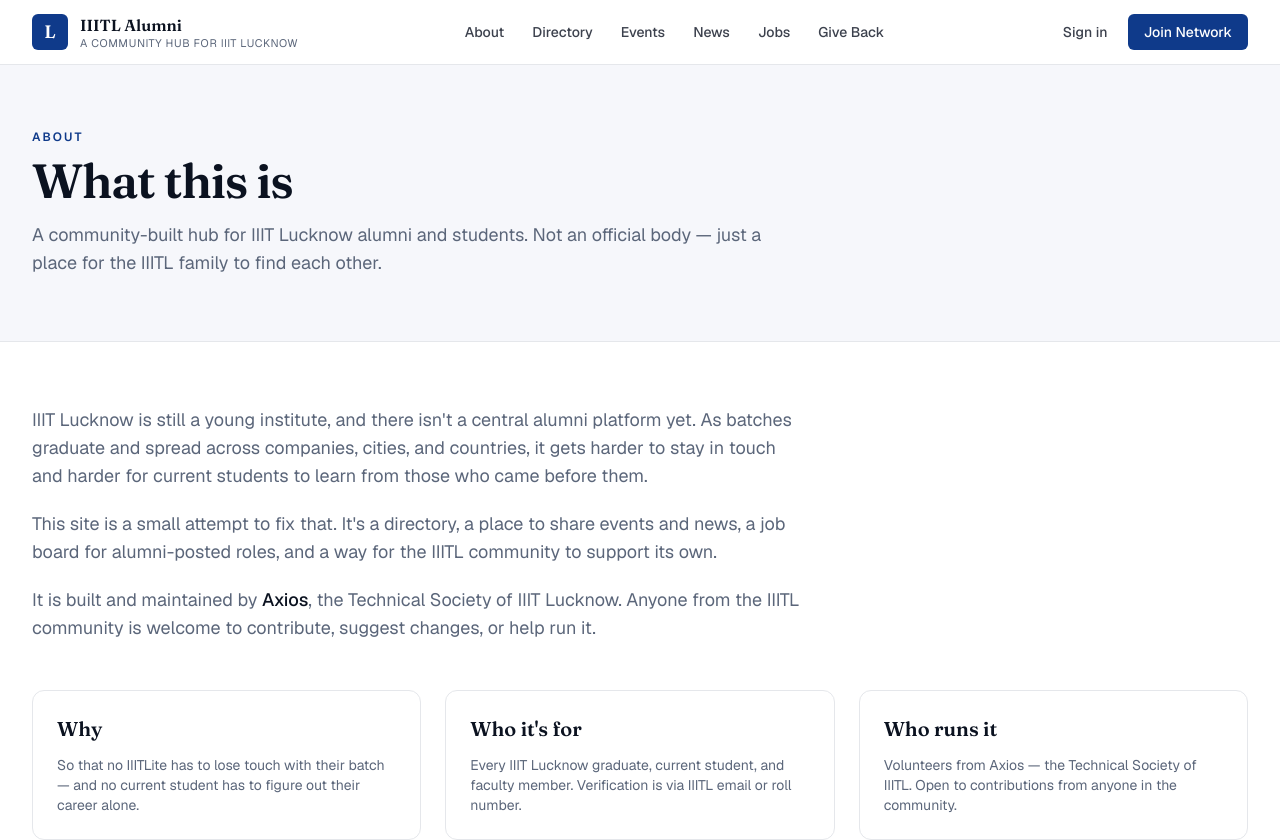
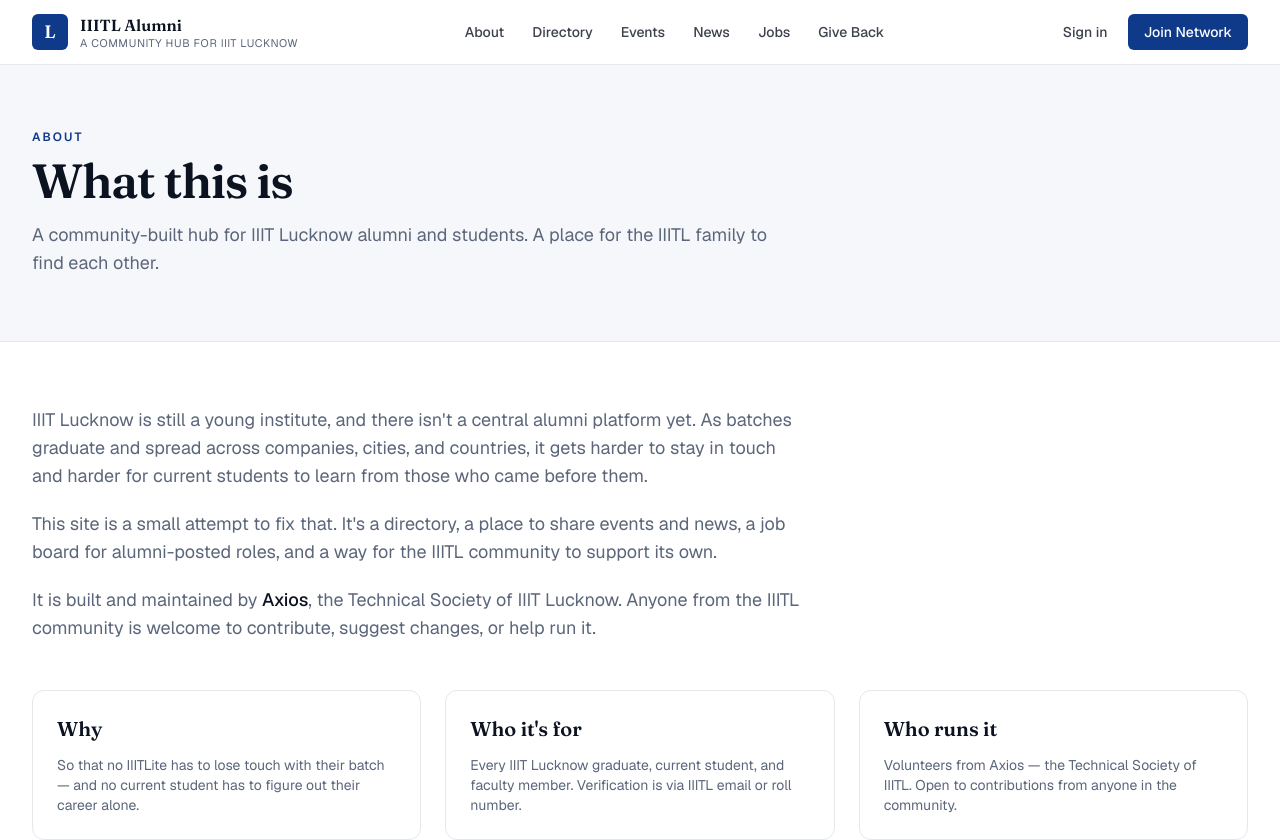
Before and after one commit to iiitl/alumni, a Next.js app: page /about in a window 1280 px wide. Shown: the top 840 px of the page. Built offline with nearby package versions, Linux system fonts and the light colour scheme.

Commit message:
chore: remove not official body

```diff
--- a/app/about/page.tsx
+++ b/app/about/page.tsx
@@ -8,7 +8,7 @@ export default function AboutPage() {
       <PageHeader
         eyebrow="About"
         title="What this is"
-        description="A community-built hub for IIIT Lucknow alumni and students. Not an official body — just a place for the IIITL family to find each other."
+        description="A community-built hub for IIIT Lucknow alumni and students. A place for the IIITL family to find each other."
       />
       <Section className="py-16">
         <div className="max-w-3xl space-y-5 text-lg text-muted">
```
